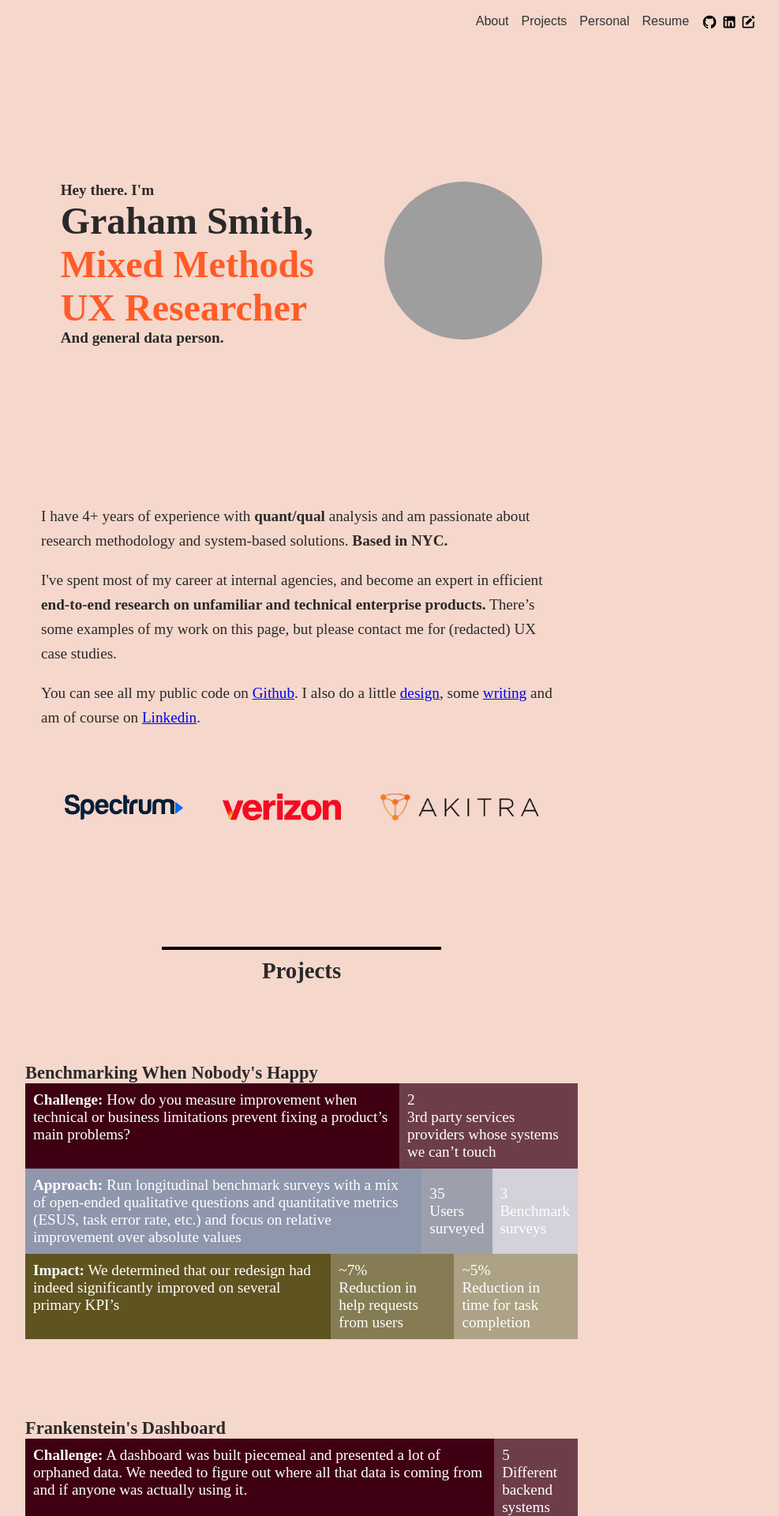
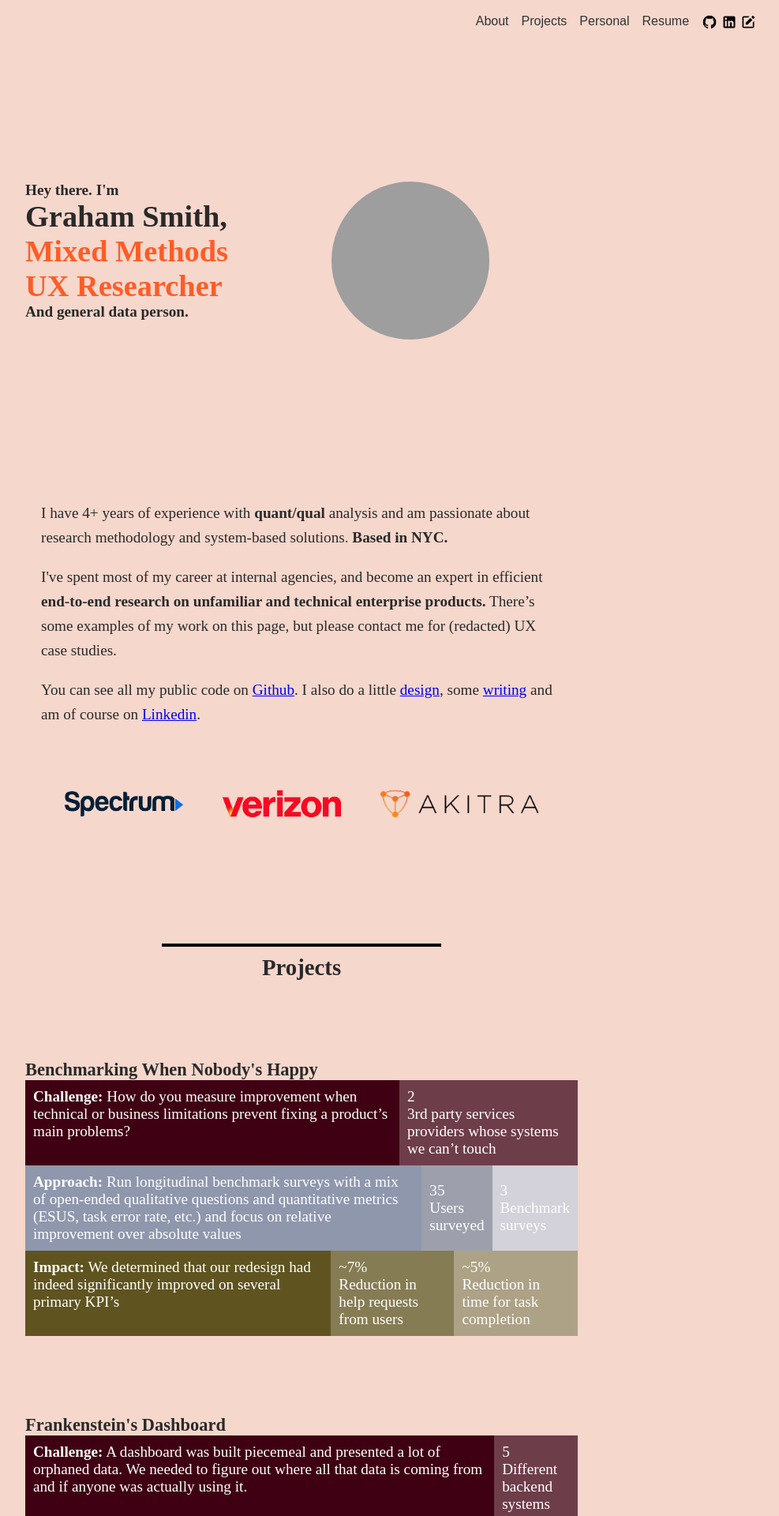
Before and after one commit to johnnycopes/graham-macisaac, a Jekyll site: the page index.html, which Jekyll copies as it is, in a window 1280 px wide. Shown: the top 1920 px of the page at 79% size, without its empty margins (258-1245 px from the left). Built offline with Jekyll 4.4.1, drawn with Linux system fonts in a browser that asks for light colours; grey boxes are pictures that could not be loaded.

Commit message:
portfolio complete 1st draft

```diff
--- a/index.html
+++ b/index.html
@@ -130,9 +130,9 @@
         </div>
     </div>
 
-    </div class="bottom_text">
+    <div class="bottom_text">
         <p> Made with ❤️ in NYC</p>
         <br>
-        <p> Contact me at </p><p><span style="color: var(--orange)">Graham.macisaac09{at}gmail.com</style></p>
-    <div>
+        <p> Contact me at <span style="color: var(--orange)">Graham.macisaac09{at}gmail.com</style></p>
+    </div>
 </body>
--- a/style.css
+++ b/style.css
@@ -78,19 +78,22 @@ body {
     display: flex;
     margin-top: 200px;
     margin-bottom: 200px;
-    justify-content: space-between;
+    justify-content: flex-start;
+    gap: 20px;
 }
-.hero .text h1 {
-    font-size: 3rem;
+.hero .text{
+    text-align: left;
+    margin: 0; /* Reset any margin */
+    padding: 0; /* Reset any padding */
 }
 .hero .text .highlight-orange {
-    font-size: 3rem;
     color: orange;
 }
 .hero img {
     width: 200px;
     height: 200px;
     border-radius: 50%;
+    margin-left: auto;
 }
 .content p {
     margin: 20px;
@@ -184,7 +187,7 @@ body {
 .personal_section {
     display: flex;
     margin-top: 100px;
-    margin-bottom: 100px;
+    margin-bottom: 200px;
     justify-content: space-between;
     align-items: center;
 }
@@ -196,9 +199,6 @@ body {
 }
 
 .bottom_text {
-    display: flex;
-    align-items: stretch;
     text-align: center;
-    justify-content: center;
-    margin-left: 50%;
+    margin-bottom: 25px;
 }
```
